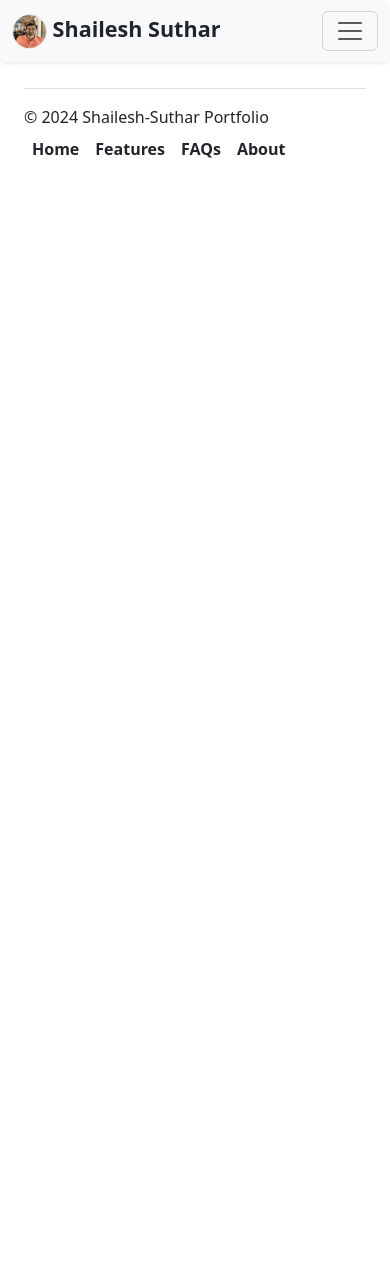
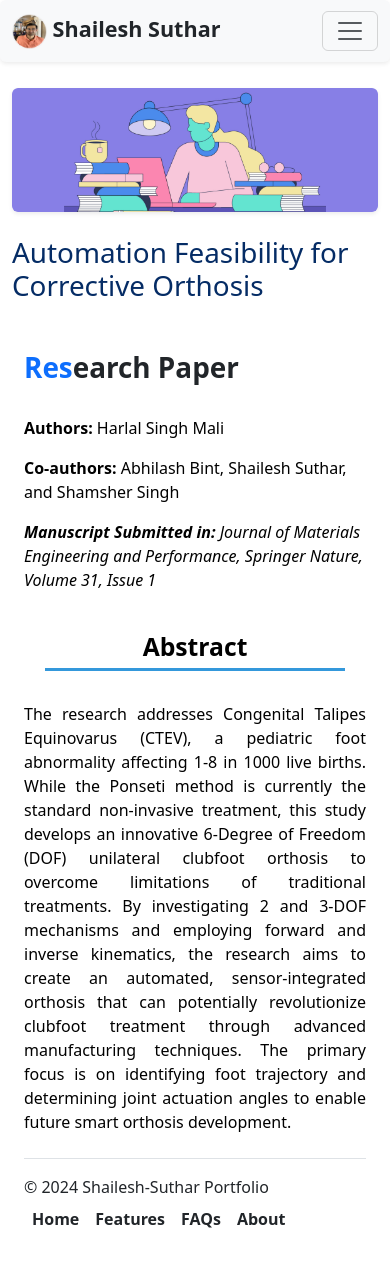
Before and after one commit to shaileshsuthar675/Legacy-Portfolio-Site, a Flask app: page /Research-paper in a window 390 px wide. Before the commit the page ends 158 px from the top, so only its background shows below. Run offline with Flask 3, Linux system fonts and the light colour scheme.

Commit message:
added research page.

```diff
--- a/static/css/Awards.css
+++ b/static/css/Awards.css
@@ -81,7 +81,7 @@
 }
 
 .honors-date {
-    color: #353b3c;
+    color: #000000;
     font-weight: bold;
     margin-bottom: 10px;
     display: inline-block;
@@ -91,7 +91,7 @@
 }
 
 .honors-description {
-    color: #1d1d1d;
+    color: #000000;
     margin-bottom: 10px;
 }
 
--- a/static/css/Education.css
+++ b/static/css/Education.css
@@ -80,7 +80,7 @@
 }
 
 .education-date {
-    color: #353b3c;
+    color: #000000;
     font-weight: bold;
     margin-bottom: 10px;
     display: inline-block;
@@ -90,13 +90,13 @@
 }
 
 .education-degree {
-    color: #2c3e50;
+    color: #000000;
     font-size: 1.2em;
     margin-bottom: 10px;
 }
 
 .education-institution {
-    color: #1d1d1d;
+    color: #000000;
     margin-bottom: 10px;
     font-style: italic;
 }
--- a/static/css/Tools.css
+++ b/static/css/Tools.css
@@ -70,7 +70,7 @@
 
 .subheading-title {
     text-align: center;
-    color: #020202;
+    color: #000000;
     font-weight: bold;
     margin-bottom: 30px;
     position: relative;
--- a/static/css/projects.css
+++ b/static/css/projects.css
@@ -59,14 +59,15 @@
 }
 
 .project-title {
-    color: #2c3e50;
+    color: #000000;
     font-size: 1.4em;
     margin-bottom: 10px;
 }
 
 .project-description {
-    color: #34495e;
+    color: #0e0e0e;
     margin-bottom: 15px;
+    text-align: justify;
 }
 
 .project-technologies {
@@ -79,7 +80,7 @@
 
 .tech-tag {
     background-color: #ecf0f1;
-    color: #2c3e50;
+    color: #000000;
     padding: 4px 8px;
     border-radius: 4px;
     font-size: 0.8em;
--- a/static/css/style.css
+++ b/static/css/style.css
@@ -17,6 +17,11 @@ body {
     height: 2px;
     background-color: #007bff;
 }
+
+.center-block {
+    display: grid;
+    justify-content: center;
+ }
 
 @media (max-width: 768px) {
     .home-container-left {
--- /dev/null
+++ b/templates/Research-Paper/1-Home.html
@@ -0,0 +1,48 @@
+<br>
+<div class="center-block">
+    <img src="/static/imgs/researchPaper.png" alt="Project 5" class="shadow-sm rounded-2 img-fluid">
+    <h1 class="ms-auto me-auto my-4 text-primary-emphasis">Automation Feasibility for Corrective Orthosis</h1>
+</div>
+<br>
+
+<div class="container" id="paper-section">
+    <h1 class="text-primary fw-bold fs-1">Res<span class="text-dark">earch Paper</span></h1>
+    <br>
+    <div class="text-black fs-6">
+        <div>
+            <p><span class="fw-bold">Authors:</span> Harlal Singh Mali </p>
+            <p><span class="fw-bold">Co-authors:</span>
+                Abhilash Bint, Shailesh Suthar,
+                and
+                Shamsher Singh
+            </p>
+            <p class="fst-italic"><span class="fw-bold">Manuscript
+                    Submitted in:</span> Journal of
+                Materials
+                Engineering and Performance,
+                Springer Nature, Volume 31, Issue 1
+            </p>
+        </div>
+    </div>
+
+    <div class="container pb-0 px-0">
+        <h2 class="subheading-title mb-3 py-4">Abstract</h2>
+        <p class="paragraph fs-6 text-black">
+            The research addresses Congenital Talipes Equinovarus (CTEV), a pediatric foot abnormality
+            affecting
+            1-8
+            in 1000 live births. While the Ponseti method is currently the standard non-invasive treatment,
+            this
+            study develops an innovative 6-Degree of Freedom (DOF) unilateral clubfoot orthosis to overcome
+            limitations of traditional treatments. By investigating 2 and 3-DOF mechanisms and employing
+            forward
+            and
+            inverse kinematics, the research aims to create an automated, sensor-integrated orthosis that
+            can
+            potentially revolutionize clubfoot treatment through advanced manufacturing techniques. The
+            primary
+            focus is on identifying foot trajectory and determining joint actuation angles to enable future
+            smart
+            orthosis development.</p>
+    </div>
+</div>
--- a/templates/Research-Paper/main.html
+++ b/templates/Research-Paper/main.html
@@ -5,6 +5,7 @@
     <meta charset="utf-8">
     <meta name="viewport" content="width=device-width, initial-scale=1">
     <title>Shailesh Suthar Portfolio</title>
+    <link rel="icon" href="/static/imgs/about-me.png" type="image/x-icon">
     <link rel="stylesheet" href="/static/css/style.css">
     <link rel="stylesheet" href="/static/css/projects.css">
     <link rel="stylesheet" href="/static/css/summary.css">
@@ -26,7 +27,9 @@
 
     <div class="container mt-2">
         {% include 'Research-Paper/0-NAVBar.html' %}
+        {% include 'Research-Paper/1-Home.html' %}
         {% include 'main/9-Footer.html' %}
+
     </div>
 
 </body>
--- a/templates/main/3-Resume.html
+++ b/templates/main/3-Resume.html
@@ -1,10 +1,10 @@
-<br><br><br><br><br>
+<br><br>
 
 <div class="container" id="resume-section">
 	<h1 class="text-primary fw-bold fs-1">Res<span class="text-dark">ume</span></h1>
 	<br>
 	<div class="row text-justify pb-2">
-		<div class="col paragraph fs-6 fw-medium text-secondary">
+		<div class="col paragraph fs-6 fw-medium text-black">
 			<p>As an adept Data Analyst, I possess a diverse skill set encompassing data mapping, advanced
 				technological applications, data visualization, business and project management, and rigorous
 				data quality assessment.</p>
--- a/templates/main/7-Projects.html
+++ b/templates/main/7-Projects.html
@@ -8,7 +8,7 @@
     <h1 class="text-primary fw-bold fs-1">Pro<span class="text-dark">ject</span></h1>
     <br>
     <div class="row text-justify pb-2">
-        <div class="col paragraph fs-6 fw-medium text-secondary">
+        <div class="col paragraph fs-6 text-black">
             <p>Please find a curated selection of my key projects, showcasing my skills, creativity, and professional
                 expertise.
                 Each project reflects a unique challenge I've tackled, demonstrating my ability to deliver impactful
@@ -142,6 +142,7 @@
         <br>
         <div class="project-card">
             <!-- <img src="/static/video/AllUpdaterTypes (1).gif" alt="Project 5" class="project-image rounded-2"> -->
+
             <img src="/static/imgs/researchPaper.png" alt="Project 5" class="project-image rounded-2">
             <div class="project-content">
                 <br>
```
Also changed, not shown: templates/main/2-About.html (+15 -16 lines).
